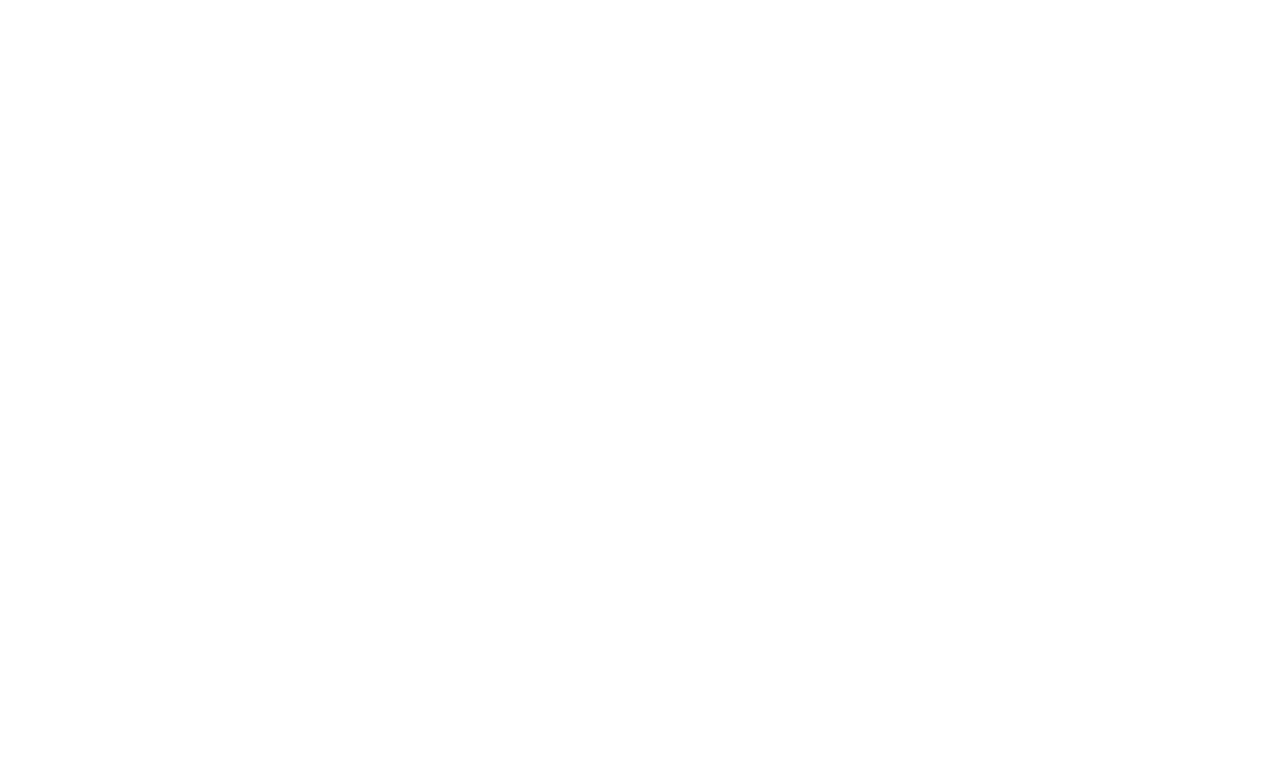
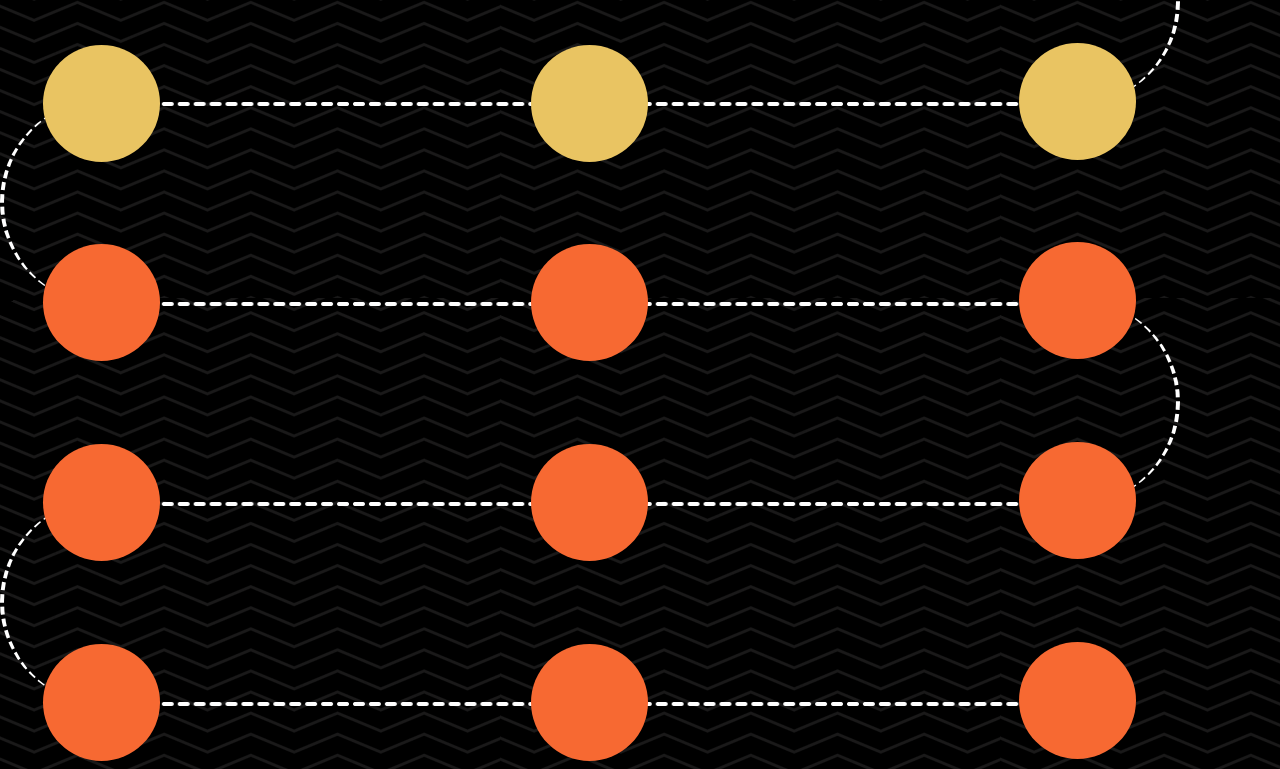
Before and after one commit to Soham-Chaudhuri/Convolution_24, a React (Vite) app in the folder convolution_2024/: page / in a window 1280 px wide. Shown: the part 4191-4960 px from the top of the page. Before the commit the page ends 3909 px from the top, so only its background shows below. Built offline with nearby package versions, Linux system fonts and the light colour scheme.

Commit message:
22/12/23

```diff
--- a/convolution_2024/src/components/Body/Event.css
+++ b/convolution_2024/src/components/Body/Event.css
@@ -45,7 +45,7 @@
 } */
 /* ----------grp cards---------------- */
 
-.group-child {
+.group-child-img {
   position: relative;
   top: 0;
   left: 0;
@@ -58,7 +58,7 @@
 
 }
 .algomaniac,
-.lorem-ipsum {
+.lorem-ipsum-para {
   position: absolute;
   left: 227px;
 
@@ -80,7 +80,7 @@
   font-feature-settings: 'clig' off, 'liga' off;
 
 }
-.lorem-ipsum {
+.lorem-ipsum-para {
   top: 85px;
   font-size: 14px;
   font-family: Poppins;
@@ -96,7 +96,7 @@
 }
 .group-item {
   position: absolute;
-  top: 74px;
+  top: 70px;
   left: 227px;
   border-radius: 4px;
   background-color: #f76932;
--- a/convolution_2024/src/components/Body/Event.jsx
+++ b/convolution_2024/src/components/Body/Event.jsx
@@ -57,6 +57,7 @@
           Browse over the links to register
         </p>
       </div>
+      <div className="px-[69px] py-5">
         <div className="grid grid-cols-2 gap-[56px]">
           {peopleData.map((person) => (
             // <div key={person.id} className="p-4 rounded-md flex border  ">
@@ -73,10 +74,10 @@
             //   </div>
             // </div>
 
-          <div key={person.id}  className="boro-goal flex flex-wrap">
-            <div className="group-child" />
+            <div key={person.id} className="boro-goal flex flex-wrap">
+              <div className="group-child-img" />
               <div className="algomaniac">ALGOMANIAC</div>
-            <div className="lorem-ipsum">
+              <div className="lorem-ipsum-para">
                 Lorem ipsum dolor sit amet, consectetur adipiscing elit, sed do
                 eiusmod tempor incididunt ut labore et dolore magna aliqua.
               </div>
@@ -84,6 +85,7 @@
             </div>
           ))}
         </div>
+      </div>
     </>
   );
 };
--- a/convolution_2024/src/components/Body/Hero.jsx
+++ b/convolution_2024/src/components/Body/Hero.jsx
@@ -5,6 +5,7 @@
 import thunder from "../assets/Thunder.png";
 import About from "./About";
 import Event from "./Event";
+import Timeline from "./Timeline";
 // import Back from "./Back";
 function Hero() {
   return (
@@ -35,7 +36,8 @@
           </div>
           <Hero_vd />
           <About />
-          <Event/>
+          <Event />
+          <Timeline />
         </div>
       </div>
     </>
--- /dev/null
+++ b/convolution_2024/src/components/Body/Timeline.css
@@ -0,0 +1,242 @@
+@import url("https://fonts.googleapis.com/css2?family=Anton&family=Montserrat:wght@500&family=Poppins:ital,wght@0,100;0,200;0,300;0,400;0,500;0,600;0,700;0,800;0,900;1,100;1,200;1,300;1,400;1,500;1,600;1,700;1,800;1,900&display=swap");
+
+.timeline_layer_bg,
+.timeline_layer_lines,
+.timeline {
+  width: 1301px;
+  height: 1214px;
+}
+.timeline_layer_bg {
+  position: relative;
+  border-radius: 46px;
+  box-shadow: 5px 5px 0px 0px #e9c462;
+  margin: 5rem auto;
+  background-color: black;
+  z-index: 0;
+}
+.timeline_layer_lines {
+  position: absolute;
+  top: 0px;
+  left: 0px;
+  background-image: url(../assets/wave2.png);
+  opacity: 0.1;
+  z-index: 1;
+}
+.timeline {
+  position: absolute;
+  top: 0px;
+  left: 0px;
+  /* padding: 5rem 8rem; */
+  z-index: 2;
+  /* height: auto; */
+  /* width: fit-content; */
+
+}
+
+.heading_timeline {
+  font-family: "Anton", sans-serif !important;
+  font-size: 40px;
+  font-weight: 400;
+  line-height: 40px;
+  letter-spacing: 0.115em;
+  text-align: center;
+  color: #e9c462;
+}
+
+/* .para {
+  font-family: "Poppins", sans-serif;
+  font-size: 24px;
+  font-weight: 500;
+  line-height: 24px;
+  letter-spacing: 0.05em;
+  text-align: center;
+  color: white;
+} */
+
+
+/* --------------------Balls------------------- */
+
+
+:root {
+  /* Colors */
+  --color-tomato: #f76932;
+  --color-khaki: #e9c462;
+  --color-white: #fff;
+}
+
+
+
+.line-icon,
+.whole-timeline-graphics-child,
+.whole-timeline-graphics-inner,
+.whole-timeline-graphics-item {
+  position: absolute;
+  top: 61px;
+  left: 102px;
+  max-height: 100%;
+  width: 976px;
+  object-fit: cover;
+}
+.line-icon,
+.whole-timeline-graphics-inner,
+.whole-timeline-graphics-item {
+  top: 461px;
+}
+.line-icon,
+.whole-timeline-graphics-inner {
+  top: 261px;
+}
+.line-icon {
+  top: 661px;
+}
+.ellipse-div {
+  position: absolute;
+  top: 863px;
+  left: 0;
+  border-radius: 50%;
+  border: 4px dashed var(--color-white);
+  border-bottom: 0;
+  border-left: 0;
+  border-right: 0;
+  box-sizing: border-box;
+  width: 204px;
+  height: 204px;
+  transform: rotate(-90deg);
+  transform-origin: 0 0;
+}
+.whole-timeline-graphics-child1 {
+  position: absolute;
+  top: 861px;
+  left: 102px;
+  max-height: 100%;
+  width: 976px;
+  object-fit: cover;
+}
+.whole-timeline-graphics-child2,
+.whole-timeline-graphics-child3,
+.whole-timeline-graphics-child4 {
+  position: absolute;
+  top: 59px;
+  left: 1180px;
+  border-top-left-radius: 50%;
+  border-top-right-radius: 50%;
+  border: 4px dashed var(--color-white);
+  border-left: 0;
+  border-right: 0;
+  border-bottom: 0;
+  box-sizing: border-box;
+  width: 204px;
+  height: 204px;
+  transform: rotate(90deg);
+  transform-origin: 0 0;
+}
+.whole-timeline-graphics-child3,
+.whole-timeline-graphics-child4 {
+  top: 459px;
+}
+.whole-timeline-graphics-child4 {
+  top: 463px;
+  left: 0;
+  transform: rotate(-90deg);
+}
+.whole-timeline-graphics-child5,
+.whole-timeline-graphics-child6,
+.whole-timeline-graphics-child7,
+.whole-timeline-graphics-child8 {
+  position: absolute;
+  top: 2px;
+  left: 43px;
+  border-radius: 50%;
+  background-color: var(--color-khaki);
+  width: 117px;
+  height: 117px;
+}
+.whole-timeline-graphics-child6,
+.whole-timeline-graphics-child7,
+.whole-timeline-graphics-child8 {
+  top: 0;
+  left: 531px;
+}
+.whole-timeline-graphics-child7,
+.whole-timeline-graphics-child8 {
+  top: 2px;
+  left: 1019px;
+}
+.whole-timeline-graphics-child8 {
+  top: 202px;
+}
+.whole-timeline-graphics-child10,
+.whole-timeline-graphics-child11,
+.whole-timeline-graphics-child12,
+.whole-timeline-graphics-child9 {
+  position: absolute;
+  top: 401px;
+  left: 1019px;
+  border-radius: 50%;
+  background-color: var(--color-tomato);
+  width: 117px;
+  height: 117px;
+}
+.whole-timeline-graphics-child10,
+.whole-timeline-graphics-child11,
+.whole-timeline-graphics-child12 {
+  top: 601px;
+}
+.whole-timeline-graphics-child11,
+.whole-timeline-graphics-child12 {
+  top: 801px;
+}
+.whole-timeline-graphics-child12 {
+  top: 204px;
+  left: 531px;
+  background-color: var(--color-khaki);
+}
+.whole-timeline-graphics-child13,
+.whole-timeline-graphics-child14,
+.whole-timeline-graphics-child15,
+.whole-timeline-graphics-child16 {
+  position: absolute;
+  top: 403px;
+  left: 531px;
+  border-radius: 50%;
+  background-color: var(--color-tomato);
+  width: 117px;
+  height: 117px;
+}
+.whole-timeline-graphics-child14,
+.whole-timeline-graphics-child15,
+.whole-timeline-graphics-child16 {
+  top: 603px;
+}
+.whole-timeline-graphics-child15,
+.whole-timeline-graphics-child16 {
+  top: 803px;
+}
+.whole-timeline-graphics-child16 {
+  top: 204px;
+  left: 43px;
+  background-color: var(--color-khaki);
+}
+.whole-timeline-graphics-child17,
+.whole-timeline-graphics-child18,
+.whole-timeline-graphics-child19 {
+  position: absolute;
+  top: 403px;
+  left: 43px;
+  border-radius: 50%;
+  background-color: var(--color-tomato);
+  width: 117px;
+  height: 117px;
+}
+.whole-timeline-graphics-child18,
+.whole-timeline-graphics-child19 {
+  top: 603px;
+}
+.whole-timeline-graphics-child19 {
+  top: 803px;
+}
+.whole-timeline-graphics {
+  position: relative;
+  width: 100%;
+  height: 920px;
+}
--- /dev/null
+++ b/convolution_2024/src/components/Body/Timeline.jsx
@@ -0,0 +1,162 @@
+import React from "react";
+import "./Timeline.css";
+import dotted from "../assets/line-1@2x.png";
+
+const peopleData = [
+  {
+    id: 1,
+    name: "John Doe",
+    description: "Web Developer",
+    imgSrc: "john.jpg",
+  },
+  {
+    id: 2,
+    name: "Jane Smith",
+    description: "Graphic Designer",
+    imgSrc: "jane.jpg",
+  },
+  {
+    id: 3,
+    name: "Bob Johnson",
+    description: "Data Scientist",
+    imgSrc: "bob.jpg",
+  },
+  {
+    id: 4,
+    name: "Alice Williams",
+    description: "UX/UI Designer",
+    imgSrc: "alice.jpg",
+  },
+  {
+    id: 1,
+    name: "John Doe",
+    description: "Web Developer",
+    imgSrc: "john.jpg",
+  },
+  {
+    id: 2,
+    name: "Jane Smith",
+    description: "Graphic Designer",
+    imgSrc: "jane.jpg",
+  },
+  {
+    id: 3,
+    name: "Bob Johnson",
+    description: "Data Scientist",
+    imgSrc: "bob.jpg",
+  },
+  {
+    id: 4,
+    name: "Alice Williams",
+    description: "UX/UI Designer",
+    imgSrc: "alice.jpg",
+  },
+
+  {
+    id: 1,
+    name: "John Doe",
+    description: "Web Developer",
+    imgSrc: "john.jpg",
+  },
+  {
+    id: 2,
+    name: "Jane Smith",
+    description: "Graphic Designer",
+    imgSrc: "jane.jpg",
+  },
+  {
+    id: 3,
+    name: "Bob Johnson",
+    description: "Data Scientist",
+    imgSrc: "bob.jpg",
+  },
+  {
+    id: 4,
+    name: "Alice Williams",
+    description: "UX/UI Designer",
+    imgSrc: "alice.jpg",
+  },
+
+  {
+    id: 1,
+    name: "John Doe",
+    description: "Web Developer",
+    imgSrc: "john.jpg",
+  },
+  {
+    id: 2,
+    name: "Jane Smith",
+    description: "Graphic Designer",
+    imgSrc: "jane.jpg",
+  },
+  {
+    id: 3,
+    name: "Bob Johnson",
+    description: "Data Scientist",
+    imgSrc: "bob.jpg",
+  },
+];
+function Timeline() {
+  return (
+    <>
+      <div className="timeline_layer_bg">
+        <div className="timeline_layer_lines"></div>
+        <div className="timeline flex text-center flex-col align-center justify-center gap-10">
+          <span className="heading_timeline py-[42px]">TIMELINE</span>
+
+          <div className="whole-timeline-graphics w-[1180px] h-[920px] mx-auto">
+            <img
+              className="whole-timeline-graphics-child"
+              alt=""
+              src={dotted}
+            />
+
+            <img
+              className="whole-timeline-graphics-item"
+              alt=""
+              src={dotted}
+            />
+
+            <img
+              className="whole-timeline-graphics-inner"
+              alt=""
+              src={dotted}
+            />
+
+            <img className="line-icon" alt="" src={dotted} />
+
+            <div className="ellipse-div"></div>
+            <img
+              className="whole-timeline-graphics-child1"
+              alt=""
+              src={dotted}
+            />
+
+            <div className="whole-timeline-graphics-child2"></div>
+            <div className="whole-timeline-graphics-child3"></div>
+            <div className="whole-timeline-graphics-child4"></div>
+            <div className="whole-timeline-graphics-child5"></div>
+            <div className="whole-timeline-graphics-child6"></div>
+            <div className="whole-timeline-graphics-child7"></div>
+            <div className="whole-timeline-graphics-child8"></div>
+            <div className="whole-timeline-graphics-child9"></div>
+            <div className="whole-timeline-graphics-child10"></div>
+            <div className="whole-timeline-graphics-child11"></div>
+            <div className="whole-timeline-graphics-child12"></div>
+            <div className="whole-timeline-graphics-child13"></div>
+            <div className="whole-timeline-graphics-child14"></div>
+            <div className="whole-timeline-graphics-child15"></div>
+            <div className="whole-timeline-graphics-child16"></div>
+            <div className="whole-timeline-graphics-child17"></div>
+            <div className="whole-timeline-graphics-child18"></div>
+            <div className="whole-timeline-graphics-child19"></div>
+          </div>
+        </div>
+      </div>
+
+
+    </>
+  );
+}
+
+export default Timeline;
```
Also changed, not shown: convolution_2024/src/components/assets/line-1@2x.png (added). Lines whose indentation alone changed are shown as unchanged.
